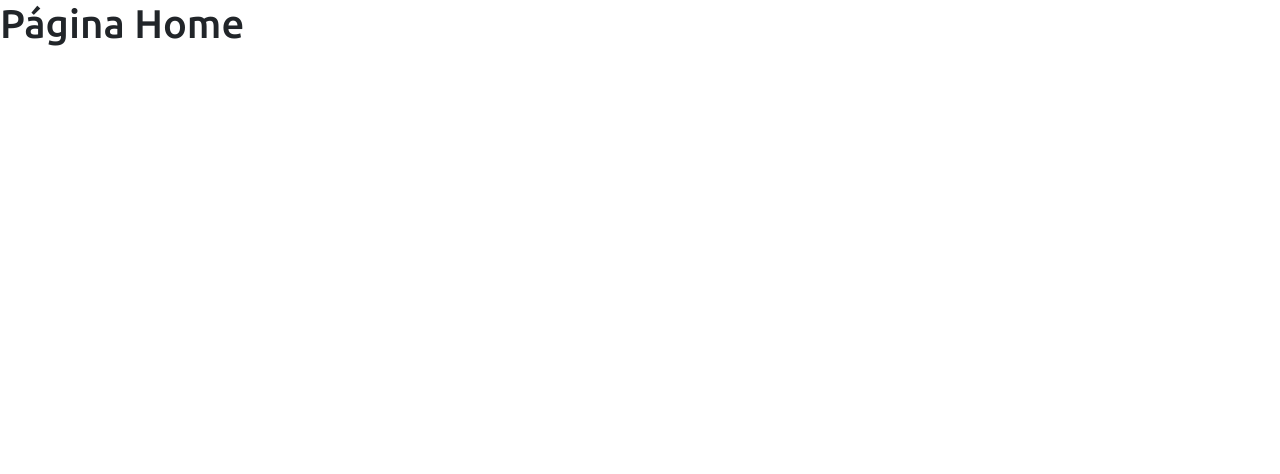
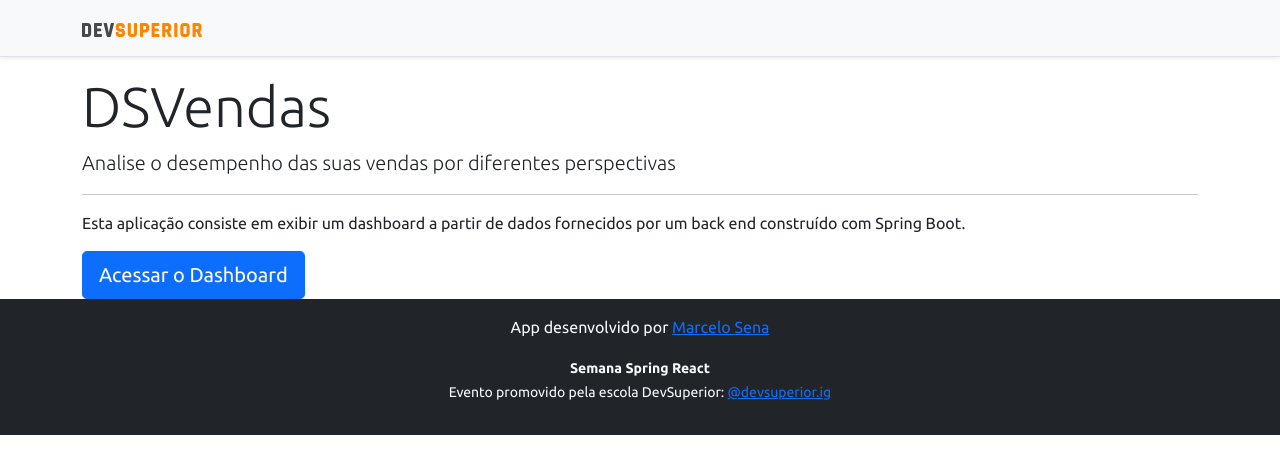
Before and after one commit to marcelosenna1/projeto-sds3, a React (Create React App) app in the folder frontend/: page / in a window 1280 px wide. Shown: the top 474 px of the page. Built offline with nearby package versions, Linux system fonts and the light colour scheme.

Commit message:
Home, navigation

```diff
--- a/frontend/src/components/NavBar/index.tsx
+++ b/frontend/src/components/NavBar/index.tsx
@@ -1,11 +1,14 @@
 import ImgDsDark from "assets/img/ds-dark.svg"
+import { Link } from "react-router-dom";
 
 const NavBar = () => {
   return (
     <div className="d-flex flex-column flex-md-row align-items-center p-3 px-md-4 mb-3 bg-light border-bottom shadow-sm">
       <div className="container">
         <nav className="my-2 my-md-0 mr-md-3">
+          <Link to="/">
           <img src={ImgDsDark} alt="DevSuperior" width="120" />
+          </Link>
         </nav>
       </div>
     </div>
--- a/frontend/src/pages/Home/index.tsx
+++ b/frontend/src/pages/Home/index.tsx
@@ -1,11 +1,29 @@
+import NavBar from "components/NavBar";
+import Footer from "components/Footer";
+import { Link } from "react-router-dom";
 const Home = () => {
-    return (
-      <div >
-          <h1>Página Home</h1>
+  return (
+    <>
+      <NavBar />
+      <div className="container">
+        <div className="jumbotron">
+          <h1 className="display-4">DSVendas</h1>
+          <p className="lead">
+            Analise o desempenho das suas vendas por diferentes perspectivas
+          </p>
+          <hr />
+          <p>
+            Esta aplicação consiste em exibir um dashboard a partir de dados
+            fornecidos por um back end construído com Spring Boot.
+          </p>
+          <Link className="btn btn-primary btn-lg" to="/dashboard">
+            Acessar o Dashboard
+          </Link>
+        </div>
+      </div>
+      <Footer />
+    </>
+  );
+};
 
-      </div>
-
-    );
-  };
-
-  export default Home;
+export default Home;
```
